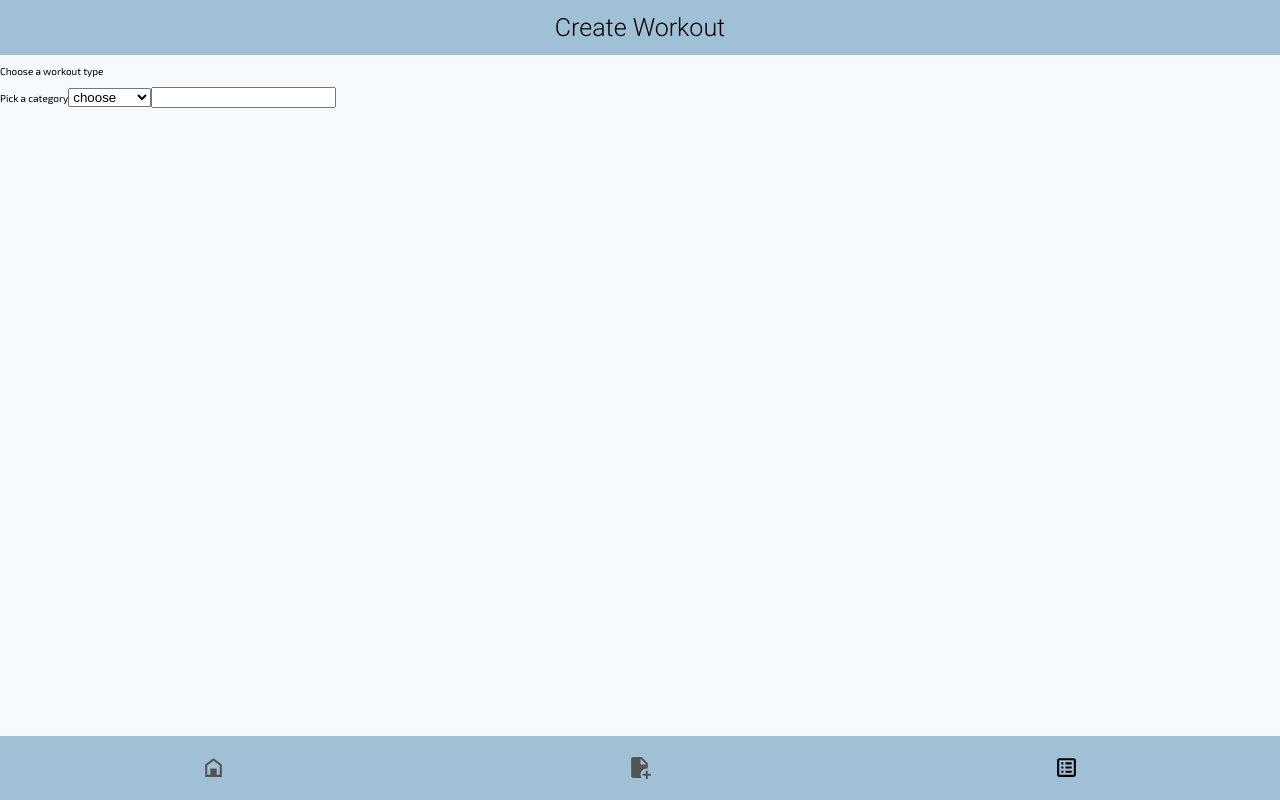
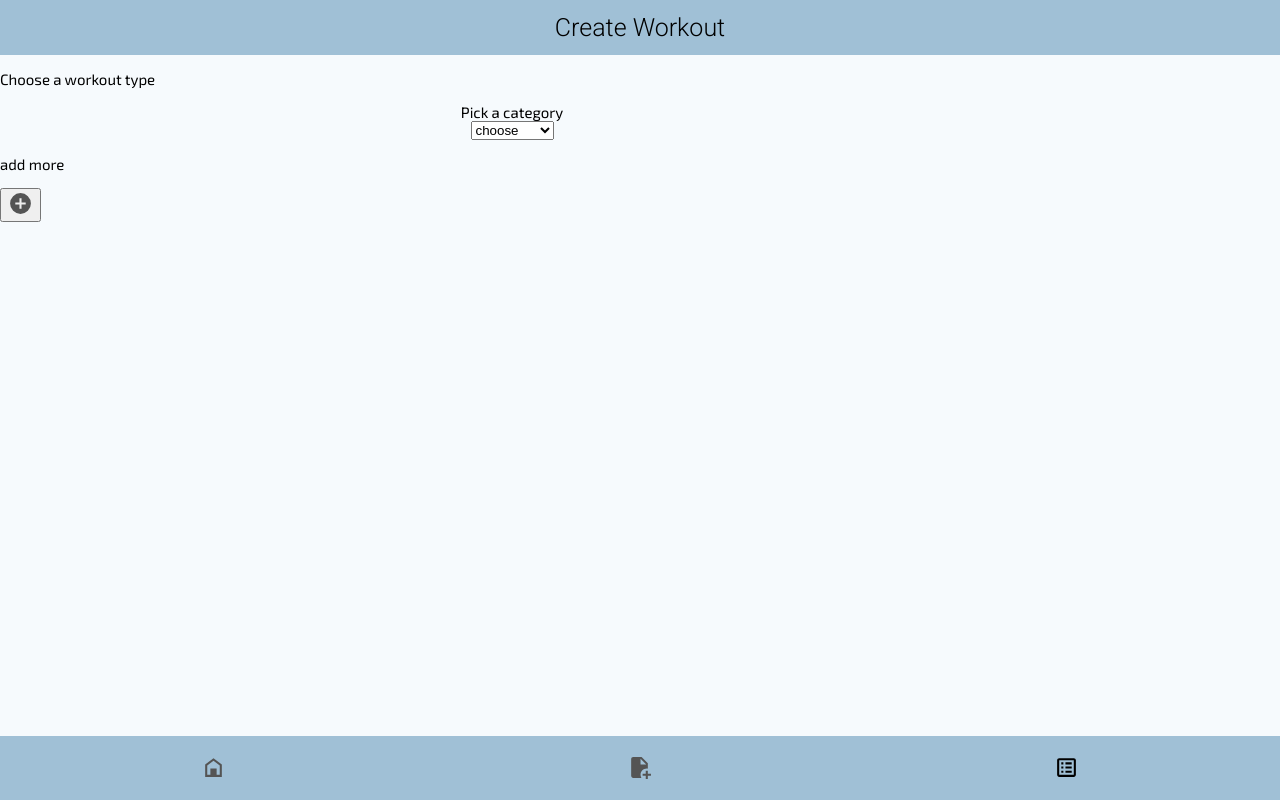
Before and after one commit to j-eick/capstone-project, a Next.js app: page /create-workout in a window 1280 px wide. Built offline with nearby package versions, Linux system fonts and the light colour scheme.

Commit message:
added option to add another category

```diff
--- a/src/components/CreateWorkout/index.js
+++ b/src/components/CreateWorkout/form.js
@@ -1,21 +1,30 @@
+import MySVG from '../../../public/MySVG';
+
+import {StyledForm, StyledP} from './styles';
+
+console.clear();
+
 export default function CreateWorkoutForm() {
 	return (
 		<>
-			<p>Choose a workout type</p>
-			<form>
+			<StyledP>Choose a workout type</StyledP>
+			<StyledForm>
 				<label>Pick a category</label>
 				<select name="category" id="categories">
-					<option value="choose" selected>
-						choose
-					</option>
+					<option value="choose">choose</option>
 					<option value="warmup">Warm-Up</option>
 					<option value="core">Core</option>
 					<option value="legs">Legs</option>
 					<option value="torso">Torso</option>
 					<option value="shoulders">Shoulders</option>
 				</select>
-				<input />
-			</form>
+			</StyledForm>
+			<div>
+				<StyledP>add more</StyledP>
+				<button>
+					<MySVG variant="plus" size="25px" color="#545454" />
+				</button>
+			</div>
 		</>
 	);
 }
--- /dev/null
+++ b/src/components/CreateWorkout/styles.js
@@ -0,0 +1,15 @@
+import styled from 'styled-components';
+
+const StyledForm = styled.form`
+	display: flex;
+	flex-direction: column;
+	align-items: center;
+	width: 80%;
+	font-size: 1.5rem;
+`;
+
+const StyledP = styled.p`
+	font-size: 1.5rem;
+`;
+
+export {StyledForm, StyledP};
--- a/src/pages/create-workout.js
+++ b/src/pages/create-workout.js
@@ -1,4 +1,4 @@
-import CreateWorkout from '../components/CreateWorkout/index';
+import CreateWorkout from '../components/CreateWorkout/form';
 import StyledH1 from '../components/Header/StyledH1';
 import StyledTitleContainer from '../components/Header/StyledTitleContainer';
 import Layout from '../components/Layout';
```
